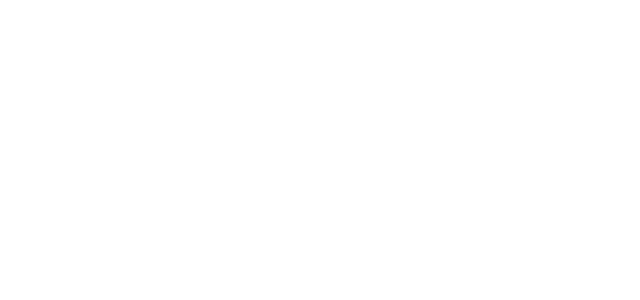
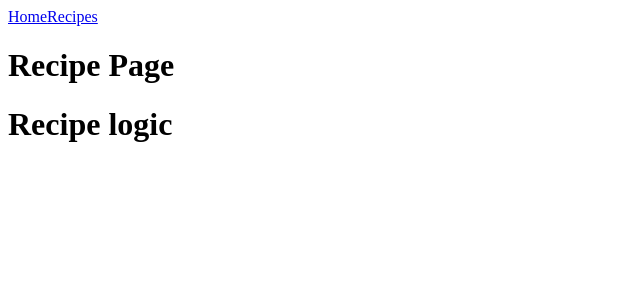
Before and after one commit to nPrameelaPydi/capstone_frontend, a React (Vite) app: page /recipes in a window 1280 px wide. Shown: the top 300 px of the page, without its empty margins (0-640 px from the left). Built offline with nearby package versions, Linux system fonts and the light colour scheme.

Commit message:
create and link required folders

```diff
--- a/components/Nav.jsx
+++ b/components/Nav.jsx
@@ -0,0 +1,10 @@
+import { Link } from "react-router-dom";
+
+export default function Nav() {
+  return (
+    <nav>
+      <Link to="/">Home</Link>
+      <Link to="/recipes">Recipes</Link>
+    </nav>
+  );
+}
--- a/components/Recipe.jsx
+++ b/components/Recipe.jsx
@@ -0,0 +1,3 @@
+export default function Recipe() {
+  return <h1>Recipe logic</h1>;
+}
--- a/pages/HomePage.jsx
+++ b/pages/HomePage.jsx
@@ -0,0 +1,3 @@
+export default function HomePage() {
+  return <h1>Home Page</h1>;
+}
--- a/pages/NotfoundPage.jsx
+++ b/pages/NotfoundPage.jsx
@@ -0,0 +1,10 @@
+import { Link } from "react-router-dom";
+
+export default function NotFound() {
+  return (
+    <main>
+      <h1>Page Not Found</h1>
+      <Link to="/">Go back Home</Link>
+    </main>
+  );
+}
--- /dev/null
+++ b/pages/RecipesPage.jsx
@@ -0,0 +1,10 @@
+import Recipe from "../components/Recipe.jsx";
+
+export default function RecipePage() {
+  return (
+    <main>
+      <h1>Recipe Page</h1>
+      <Recipe></Recipe>
+    </main>
+  );
+}
--- a/src/App.jsx
+++ b/src/App.jsx
@@ -1,7 +1,19 @@
-import "./App.css";
+import { Routes, Route } from "react-router-dom";
+import HomePage from "../pages/HomePage.jsx";
+import NotFound from "../pages/NotfoundPage.jsx";
+import Nav from "../components/Nav.jsx";
+import RecipesPage from "../pages/RecipesPage.jsx";
 
-function App() {
-  return <></>;
+export default function App() {
+  return (
+    <>
+      <Nav></Nav>
+      <Routes>
+        <Route path="/" element={<HomePage />}></Route>
+        <Route path="/recipes" element={<RecipesPage />}></Route>
+
+        <Route path="/*" element={<NotFound />}></Route>
+      </Routes>
+    </>
+  );
 }
-
-export default App;
```
Also changed, not shown: pages/RecipePage.jsx (deleted).
